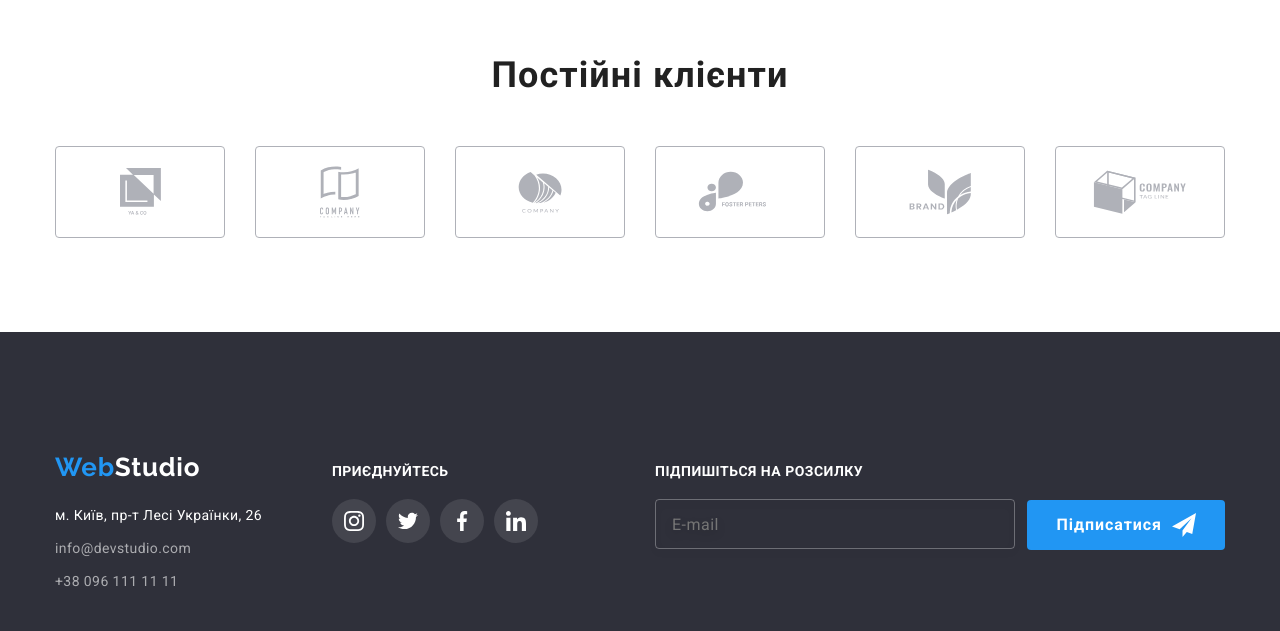
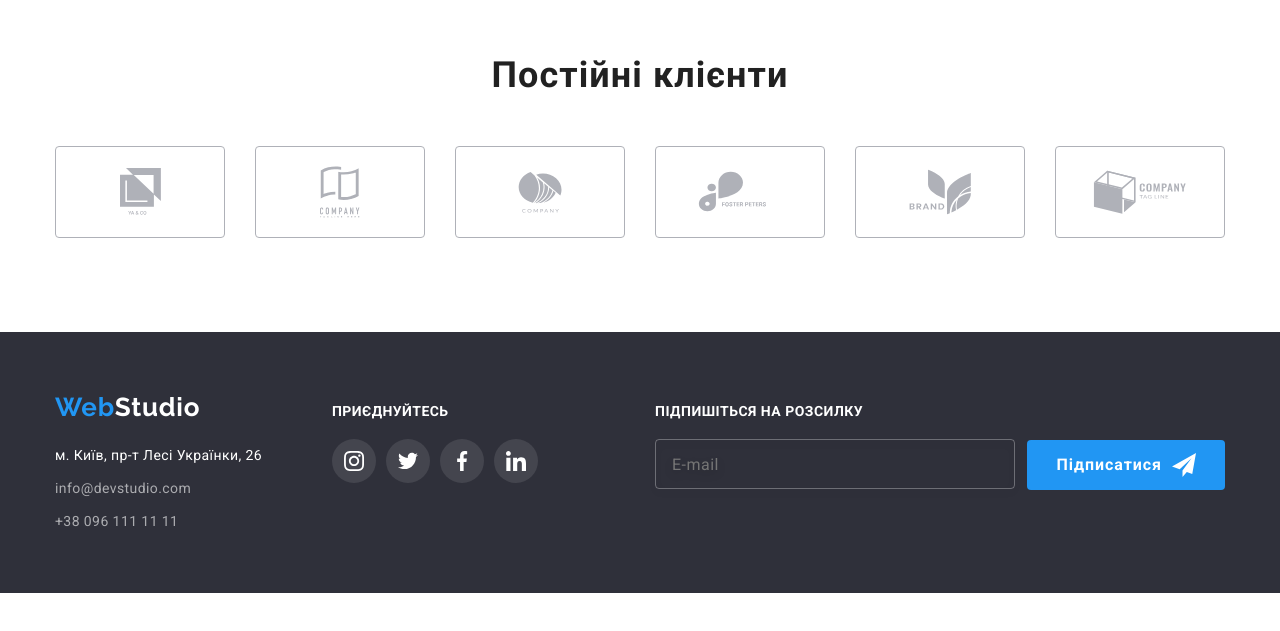
Before and after one commit to olegtremba1234/goit-markup-hw-08, a plain HTML site: page index.html in a window 1280 px wide. Shown: the part 2345-2976 px from the top of the page. After the commit the page ends 2938 px from the top, so only its background shows below. Drawn offline with nearby package versions, Linux system fonts and the light colour scheme.

Commit message:
final footer fix

```diff
--- a/sass/layouts/_footer.scss
+++ b/sass/layouts/_footer.scss
@@ -25,8 +25,6 @@
 
             @media screen and (min-width: 1200px) {
                 &{
-                  padding-top: 60px;
-                  padding-bottom: 60px;
                   align-items: baseline;
                   flex-direction: row;
                 }
```
Also changed, not shown: css/main.css, css/main.min.css, 2 other files.
